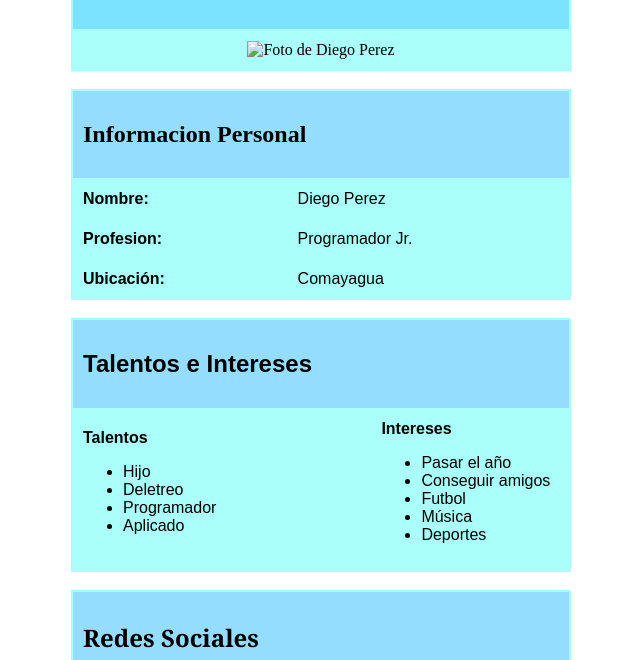
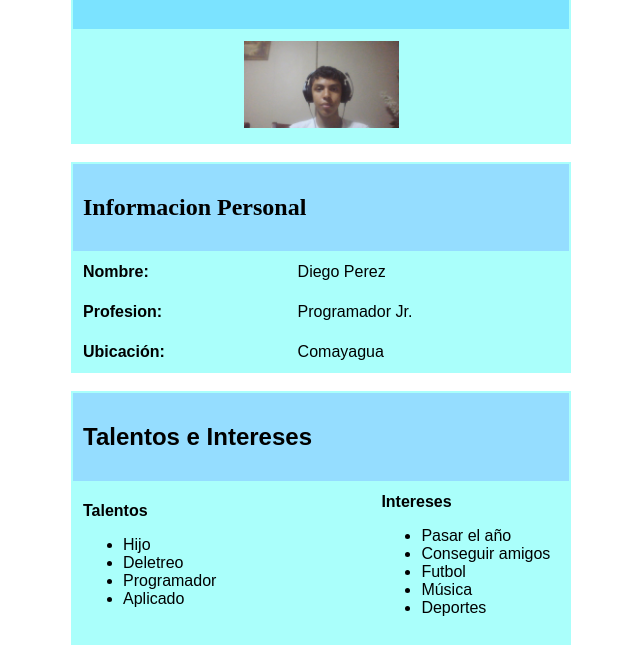
Before and after one commit to Diego-pz398/Perfil_Personal, a plain HTML site: page index.html in a window 1280 px wide. Shown: the part 81-741 px from the top of the page, without its empty margins (319-959 px from the left). Drawn offline with Linux system fonts and the light colour scheme.

Commit message:
Segunda modificacion

```diff
--- a/index.html
+++ b/index.html
@@ -16,7 +16,7 @@
   </tr>
 
     <td colspan="2" align="center">
-      <img src="WIN_20250224_15_43_27_Pro.jpg" alt="Foto de Diego Perez" width="155">
+      <img src="WIN_20250224_22_21_24_Pro.jpg" alt="Foto de Diego Perez" width="155">
     </td>
 </table>
 &nbsp
```
Also changed, not shown: WIN_20250224_22_21_24_Pro.jpg (added).
